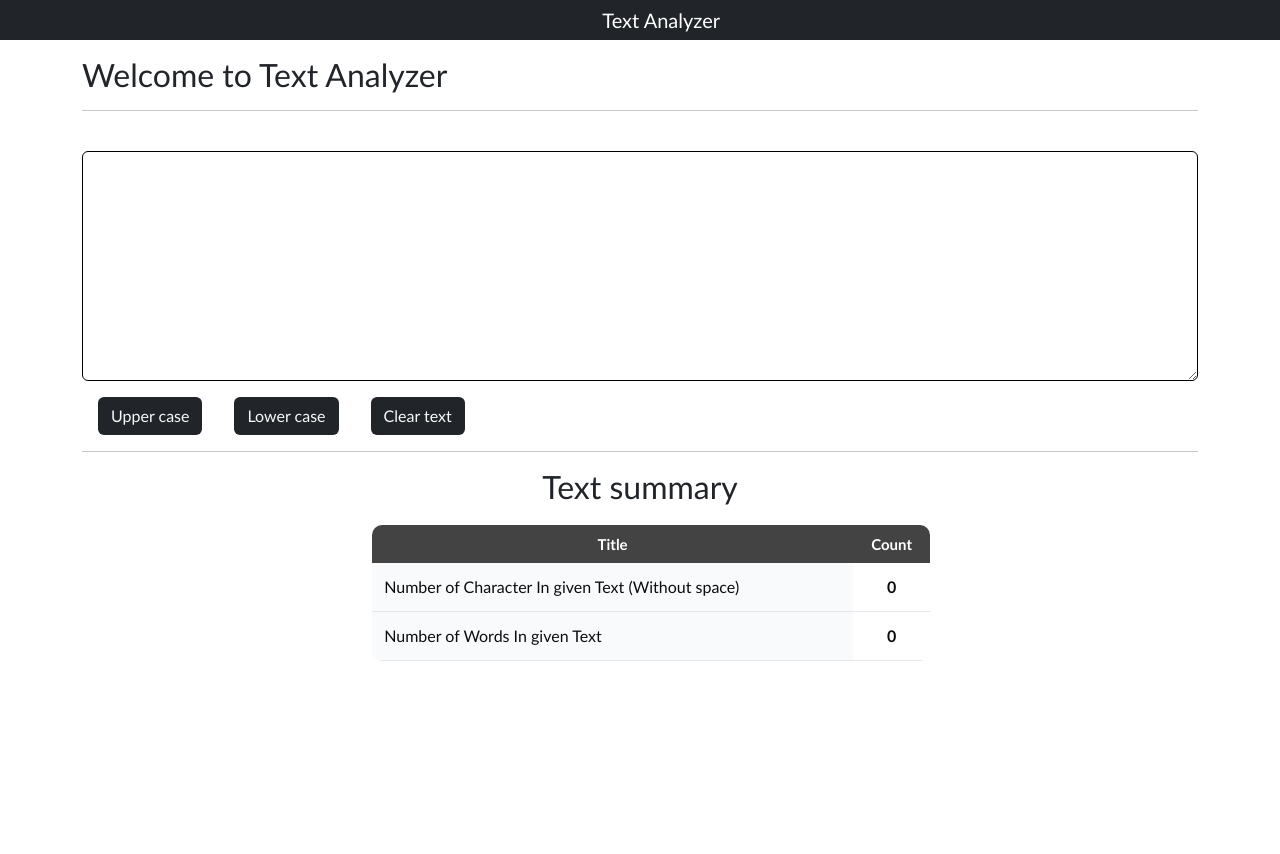
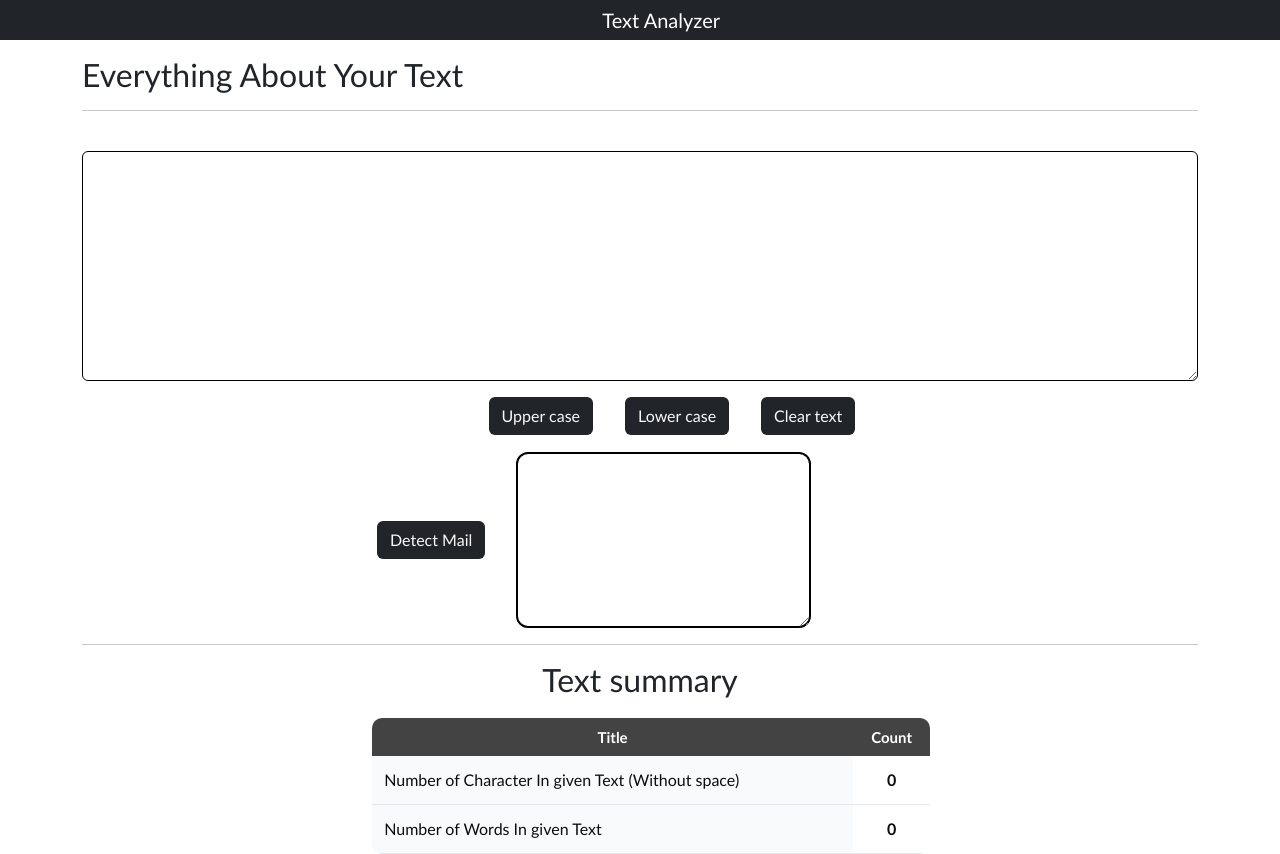
Before and after one commit to Tejas-07-iiit/Text-Analyzer, a React (Create React App) app: page / in a window 1280 px wide. Before the commit the page ends 800 px from the top, so only its background shows below. Built offline with nearby package versions, Linux system fonts and the light colour scheme.

Commit message:
Mail detector

```diff
--- a/src/App.css
+++ b/src/App.css
@@ -77,3 +77,28 @@
 .text {
   font-family: 'Gill Sans', 'Gill Sans MT', Calibri, 'Trebuchet MS', sans-serif;
 }
+
+.center {
+  margin-left: 35%;
+}
+
+.mail {
+  display: flex;
+  margin-left: 25%;
+  column-gap: 15px;
+  align-items: center;
+}
+
+.mail button {
+  height: 3%;
+}
+
+.text_mail {
+  text-align: center;
+  width: 23vw;
+  margin-top: 17px;
+  border-color: #0c0d0d;
+  border: 2px solid;
+  border-radius: 12px;
+  font-family: 'Lucida Sans', 'Lucida Sans Regular', 'Lucida Grande', 'Lucida Sans Unicode', Geneva, Verdana, sans-serif;
+}
--- a/src/Components/Analyzer.js
+++ b/src/Components/Analyzer.js
@@ -1,6 +1,20 @@
 import { useState } from "react"
 
+
 function Analyzer() {
+
+    const [Mail , setMail] = useState("");
+
+    const mailDetector = () => {
+        let mail_array= text.match(/[a-zA-Z0-9]+\w+@[a-zA-Z0-9]+\.+[a-zA-Z0-9]+/g );
+        let main_mail = mail_array.join('\n')
+        setMail(main_mail)
+    }
+
+    const setmail_1 = (event) => {
+        setMail(event.target.value + '\n')
+
+    }
 
     const changetoupper = ()=> {
         let newtext = text.toUpperCase();
@@ -49,14 +63,22 @@ function Analyzer() {
     <div>
 
     <div className='container'>
-        <h2 className='mt-3 text'>Welcome to Text Analyzer</h2>
+        <h2 className='mt-3 text'>Everything About Your Text</h2>
         <hr></hr>
         <div className="mb-3">
         <label htmlFor="exampleFormControlTextarea1" className="form-label" />
         <textarea className="form-control custom-text" value={text} onChange={textareachange} id="exampleFormControlTextarea1" rows="9"></textarea>
-        <button type="button" onClick={changetoupper} className="btn bg-dark text-light mt-3 mx-3 text">Upper case</button>
-        <button type="button" onClick={changetolower} className="btn bg-dark text-light mt-3 mx-3 text">Lower case</button>
-        <button type="button" onClick={cleartext} className="btn bg-dark text-light mt-3 mx-3 text">Clear text</button>
+        <div className="center">
+            <button type="button" onClick={changetoupper} className="btn bg-dark text-light mt-3 mx-3 text">Upper case</button>
+            <button type="button" onClick={changetolower} className="btn bg-dark text-light mt-3 mx-3 text">Lower case</button>
+            <button type="button" onClick={cleartext} className="btn bg-dark text-light mt-3 mx-3 text">Clear text</button>
+        </div>
+
+        <div className="mail">
+            <button type="button" onClick={mailDetector} className="btn bg-dark text-light mt-3 mx-3 text">Detect Mail</button>
+            <textarea value={Mail} readOnly onChange={setmail_1} rows="7" className="text_mail"></textarea>
+        </div>
+
     </div>
 
     <hr></hr>
```
